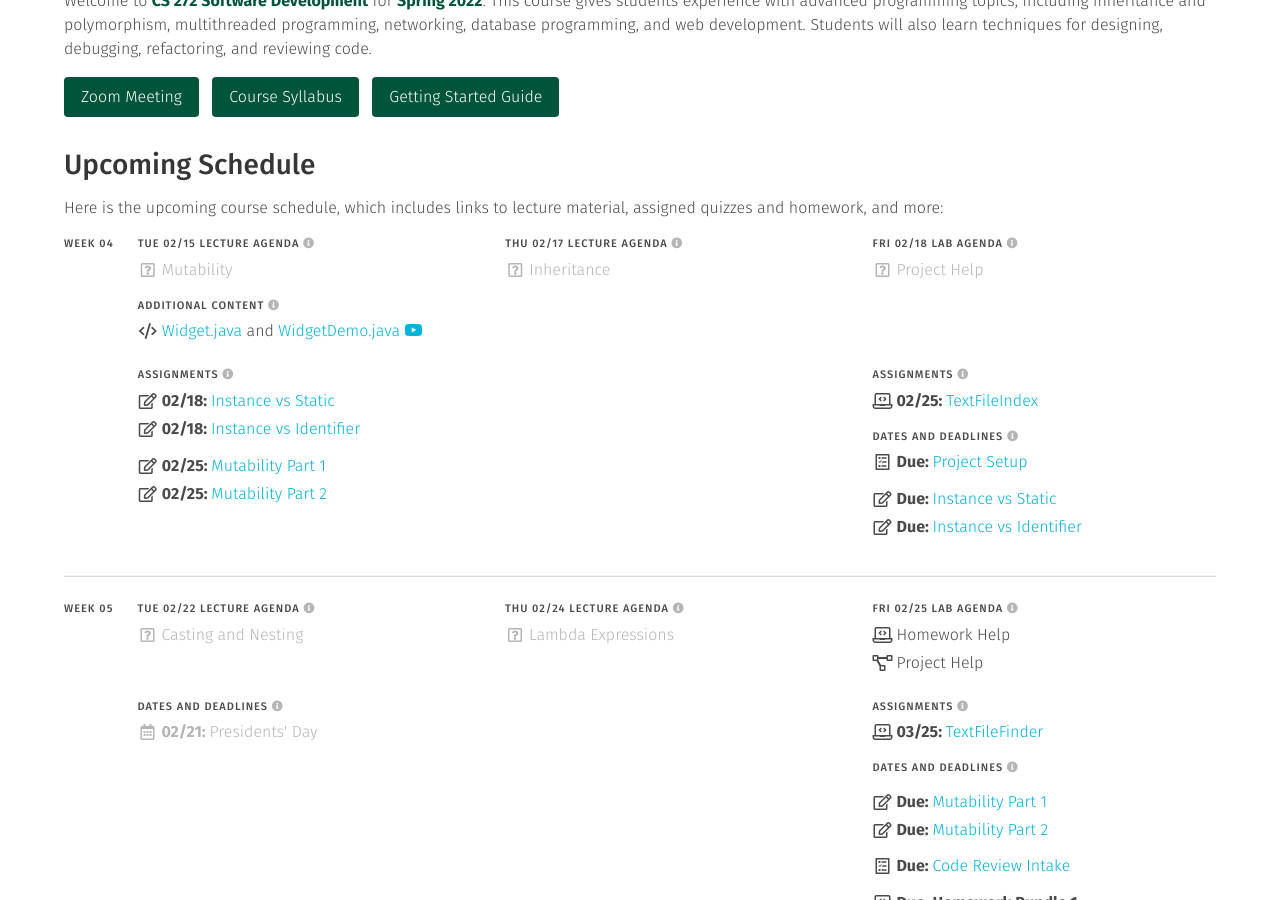
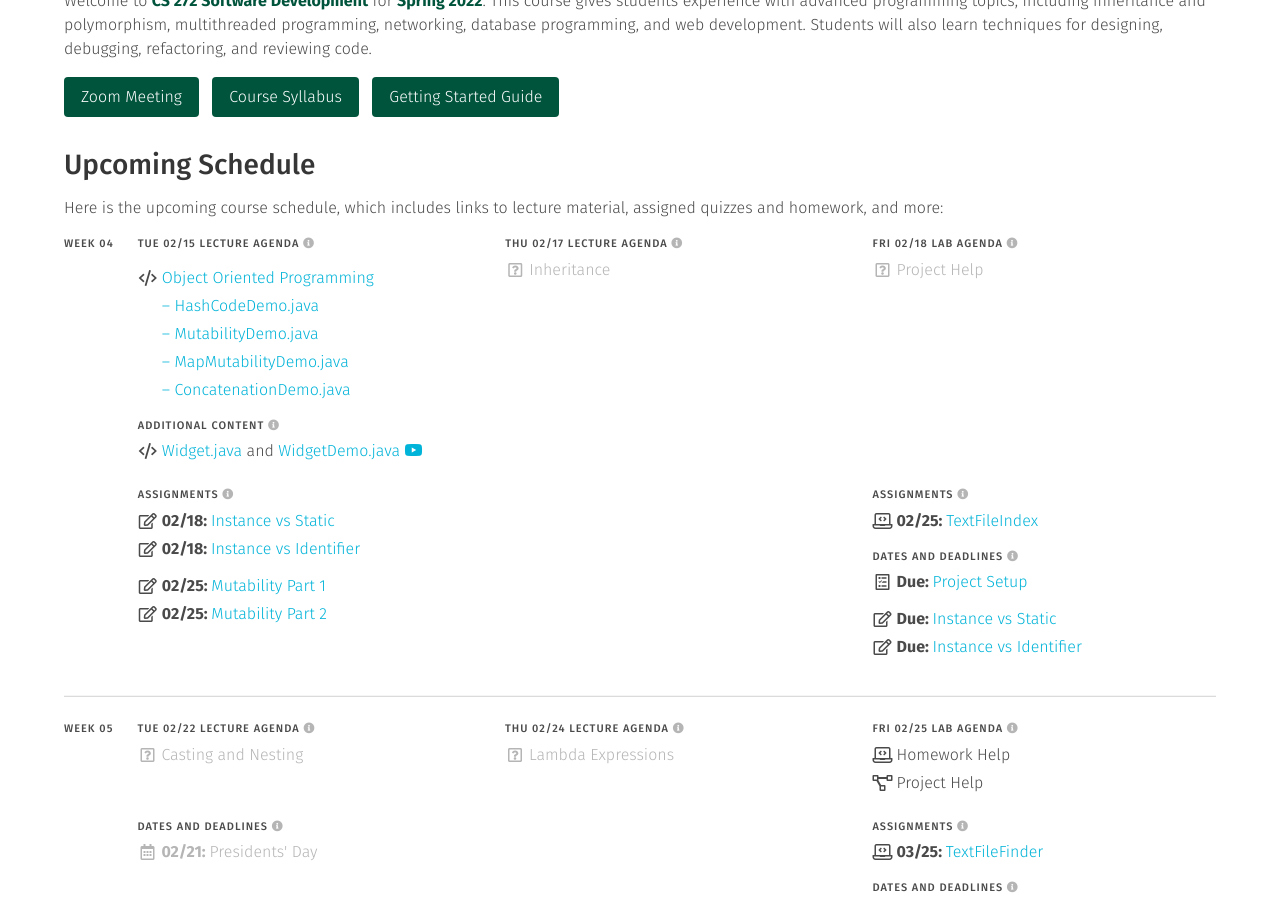
Before and after one commit to usf-cs272-spring2022/usf-cs272-spring2022.github.io, a Jekyll site: the page built from index.md, in a window 1280 px wide and 900 px high, scrolled down 341 px. Built offline with Jekyll 4.4.1, drawn with Linux system fonts in a browser that asks for light colours.

Commit message:
Adding code for lecture

```diff
--- a/_data/schedule.yml
+++ b/_data/schedule.yml
@@ -432,8 +432,26 @@ weeks:
         sections:
           - <<: *lectures
             items:
-              - text: 'Mutability'
-                type: [*pending]
+              - text: 'Object Oriented Programming'
+                icon: 'code'
+                type: 'bump'
+                link: 'https://github.com/usf-cs272-spring2022/lectures/tree/main/ObjectOrientedProgramming'
+
+              - text: '– HashCodeDemo.java'
+                icon: 'none'
+                link: 'https://github.com/usf-cs272-spring2022/lectures/blob/main/ObjectOrientedProgramming/src/main/java/edu/usfca/cs272/HashCodeDemo.java'
+
+              - text: '– MutabilityDemo.java'
+                icon: 'none'
+                link: 'https://github.com/usf-cs272-spring2022/lectures/blob/main/ObjectOrientedProgramming/src/main/java/edu/usfca/cs272/MutabilityDemo.java'
+
+              - text: '– MapMutabilityDemo.java'
+                icon: 'none'
+                link: 'https://github.com/usf-cs272-spring2022/lectures/blob/main/ObjectOrientedProgramming/src/main/java/edu/usfca/cs272/MapMutabilityDemo.java'
+
+              - text: '– ConcatenationDemo.java'
+                icon: 'none'
+                link: 'https://github.com/usf-cs272-spring2022/lectures/blob/main/ObjectOrientedProgramming/src/main/java/edu/usfca/cs272/MapMutabilityDemo.java'
 
           - <<: *content
             items:
```
